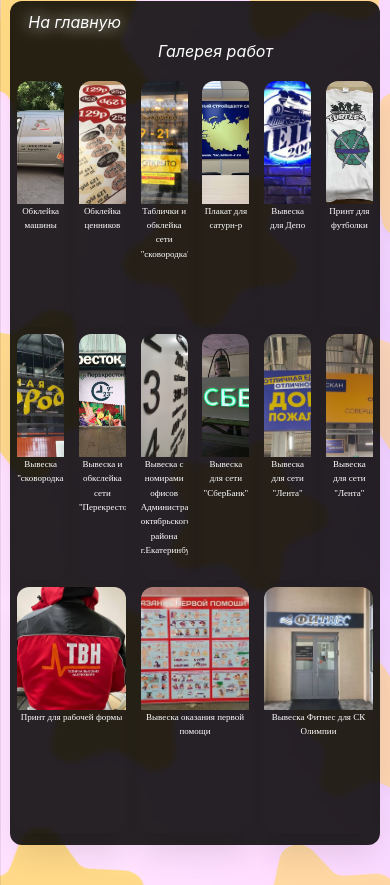
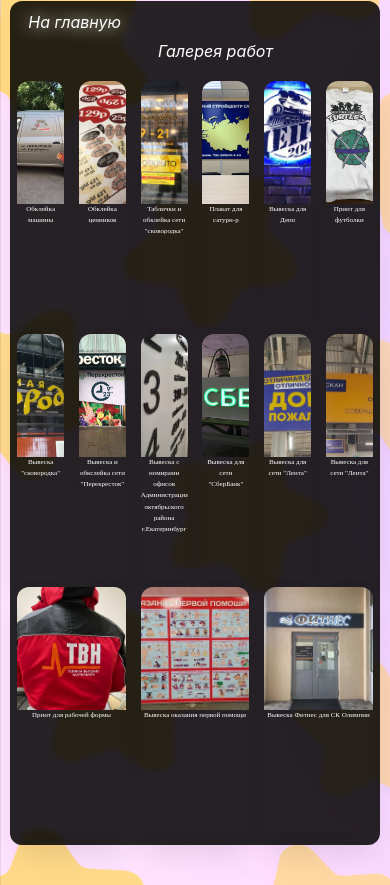
Before and after one commit to ZeburG1/Avenu-RPK, a PHP site: page /gallery.html in a window 390 px wide. Shown: the part 93-978 px from the top of the page. Run offline with PHP 8.4, Linux system fonts and the light colour scheme.

Commit message:
first commit

```diff
--- a/style/gallery.css
+++ b/style/gallery.css
@@ -266,7 +266,7 @@
     }
 
     .box > span {
-        font-size: 9px;
+        font-size: 7px;
         display: block;
         text-align: center;
         height: 50%;
```
